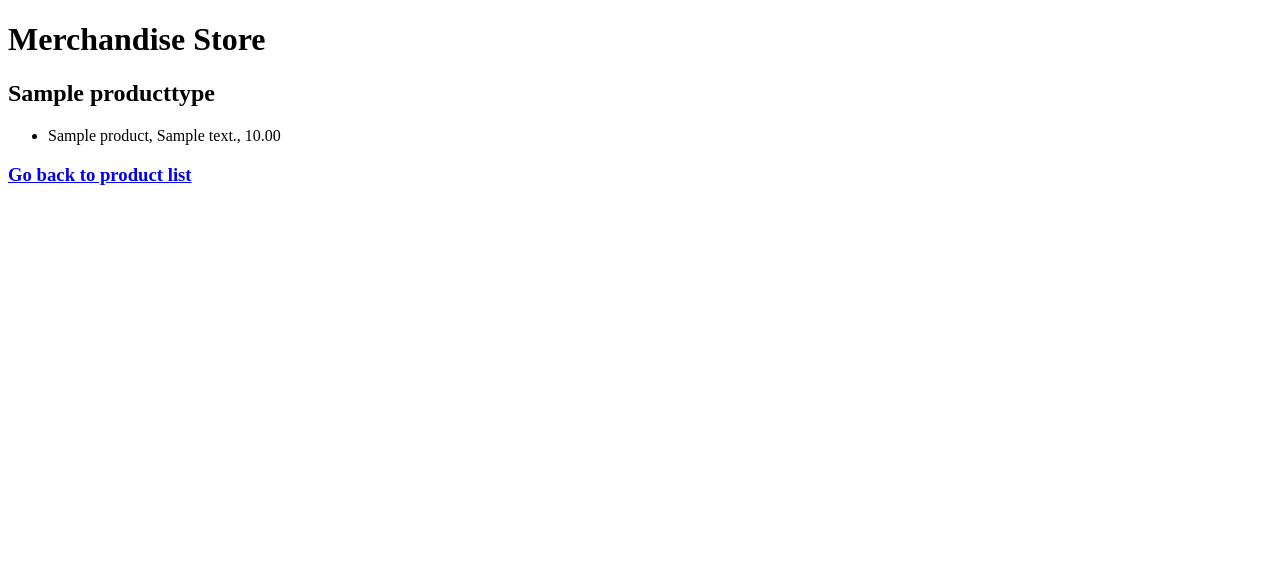
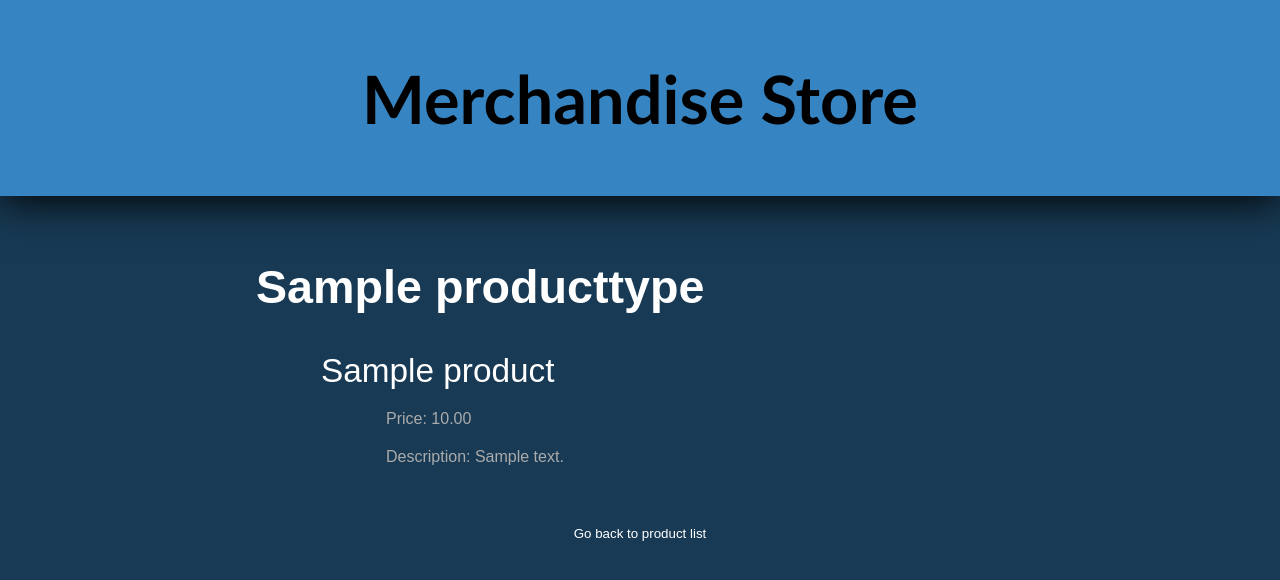
Before and after one commit to AdrMrcs/hobbysite-E-1, a Django app: page /merchstore/item/1 in a window 1280 px wide. Shown: the top 580 px of the page. Run offline with Django 5.2, Linux system fonts and the light colour scheme; tables that the repository leaves empty hold one stand-in row (values such as "Sample post").

Commit message:
updated templates

```diff
--- a/templates/product_detail.html
+++ b/templates/product_detail.html
@@ -2,17 +2,85 @@
 {% load static %}
 
 {% block content %}
+    <style>
+        body {
+        margin: 0;
+        background-color: #183a54;
+        }
+        .header {
+        margin: 0;
+        padding: 10pt;
+        background: #3685c2;
+        color: black;
+        box-shadow: 0px 5px 40px black;
+        }
+        .content {
+        width: 60%;
+        padding-top: 25px;
+        margin: auto;
+        color: white;
+        }
+        h1 {
+        text-align: center;
+        font-size: 50pt;
+        font-family: 'trebuchet ms';
+        font-weight: 900;
+        }
+        h2 {
+        font-family: 'arial';
+        font-size: 35pt;
+        font-weight: 900;
+        }
+        h3 {
+        text-align: center;
+        font-family: 'arial';
+        font-weight: 100;
+        font-size: 10pt;
+        padding: 30pt;
+        }
+        li {
+        list-style-type: none;
+        font-family: 'arial';
+        font-weight: 100;
+        color: #ababab;
+        margin: 20px 25px;
+        }
+        a {
+        text-decoration: none;
+        color: white;
+        }
+        a:hover{
+        background-color: #3685c2;
+        border-radius: 5pt;
+        padding: 5pt;
+        color: black;
+        }
+        .productname {
+        font-size: 25pt;
+        color: white;
+        }
+    </style>
 
+    <div class="header">
         <h1>Merchandise Store</h1>
+    </div>
+
+    <div class="content">
         <h2>{{object.name}}</h2>
-
         <ul>
             {% for product in object.products.all %}
-            <li>{{product.name}}, {{product.description}}, {{product.price}}</li>
+                <li><span class="productname">{{product.name}}</span>
+                    <ul>
+                        <li>Price: {{product.price}}</li>
+                        <li>
+                            Description: {{product.description}}
+                        </li>
+                    </ul>
+                </li>
             {% endfor %}
         </ul>
-
         <h3><a href="/merchstore/items">Go back to product list</a></h3>
+    </div>
 
 
 {% endblock %}
```
Also changed, not shown: templates/product_list.html (+76 -7 lines), merchstore/migrations/0003_alter_product_options.py (added), merchstore/migrations/0004_alter_product_options.py (added). Lines whose indentation alone changed are shown as unchanged.
